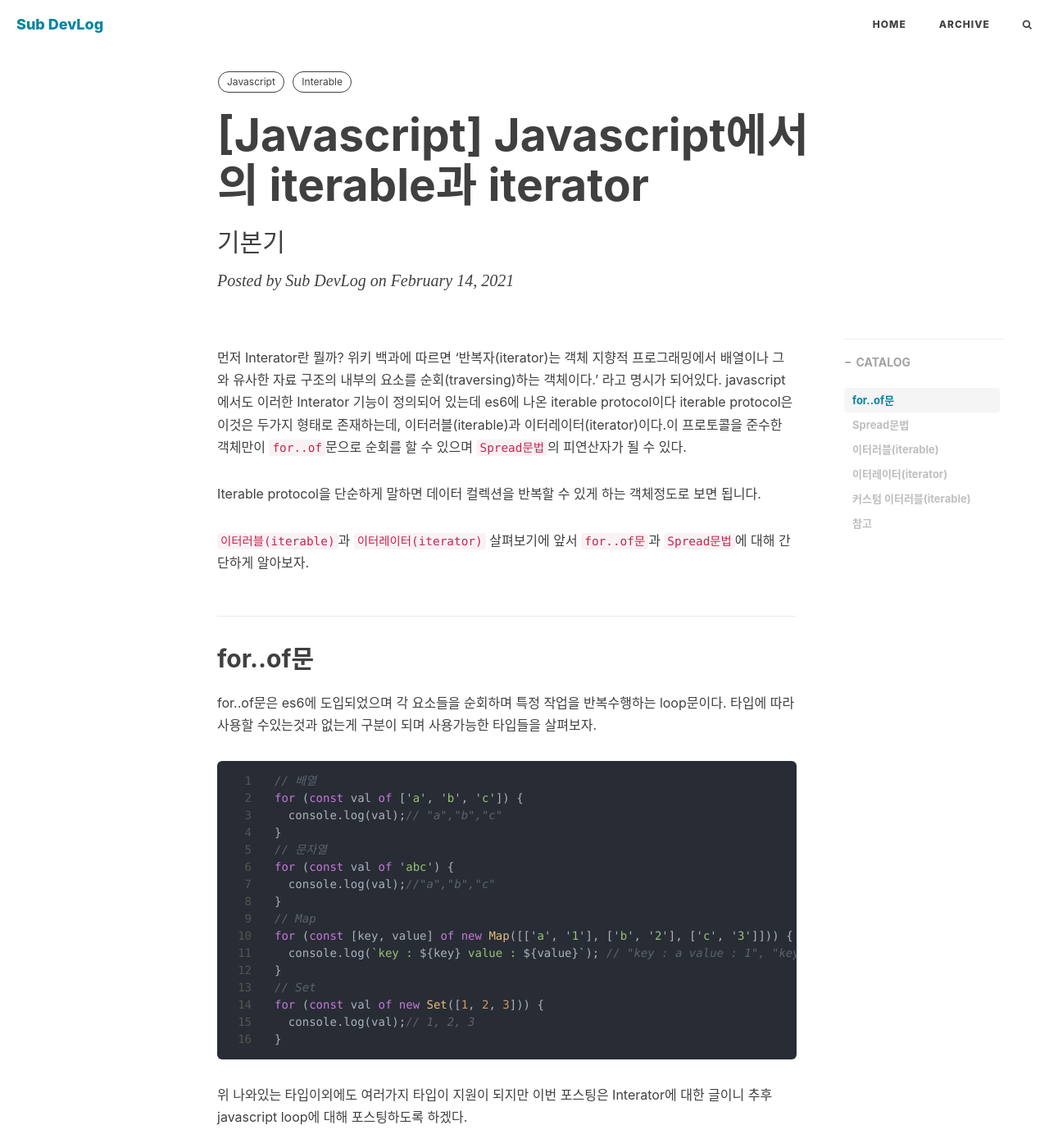
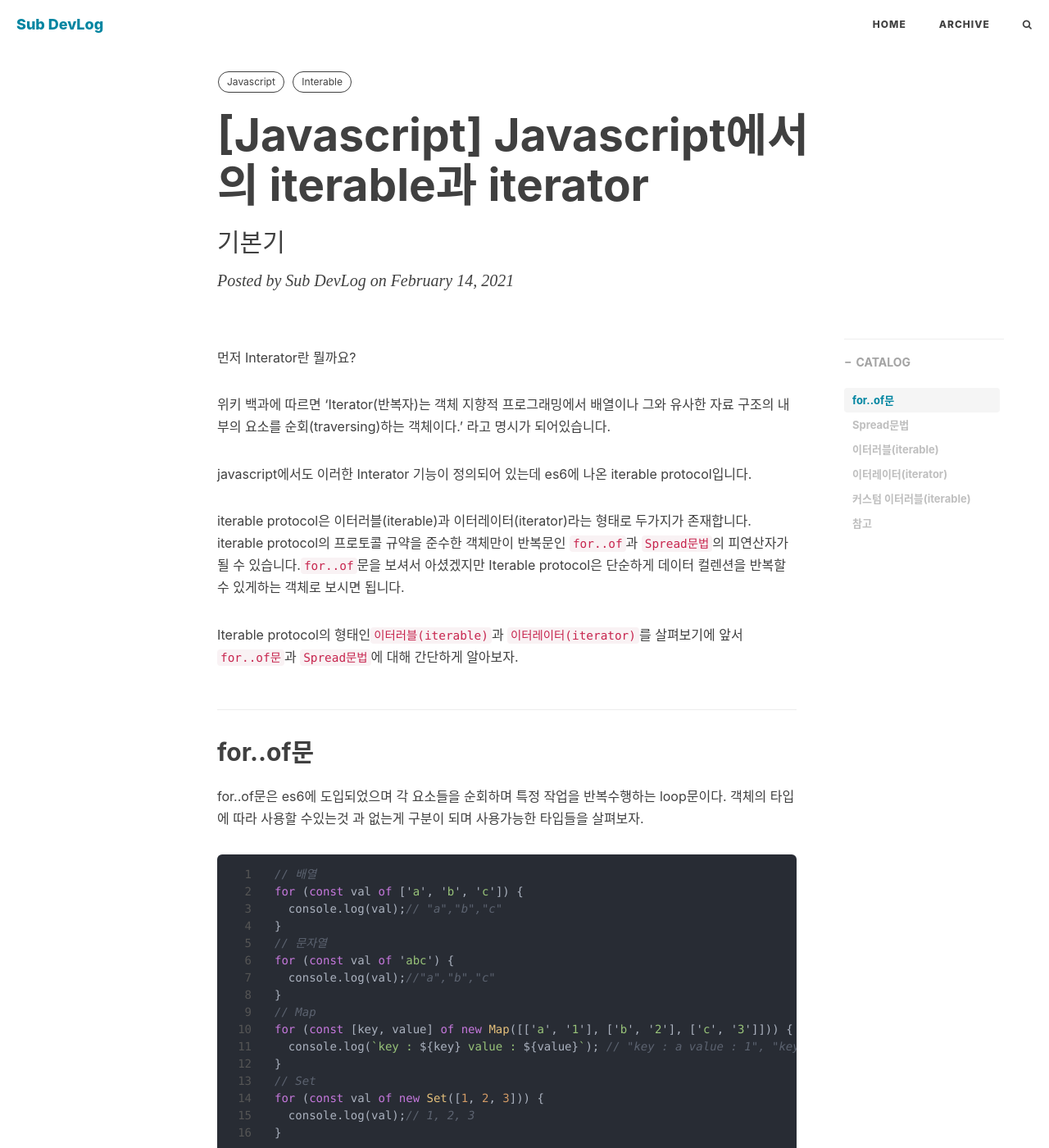
Before and after one commit to lss3070/Room19, a Jekyll site: the page built from _posts/2021-02-14-[Javascript]-interable 객체.md, in a window 1280 px wide and 1400 px high. Shown: the whole window at 82% size. Built offline with Jekyll 4.4.1, drawn with Linux system fonts in a browser that asks for light colours; nearby versions of some CDN libraries; library files that are not in the unit come from our copies; comment, search, counter and statistics services are not loaded; some of the changed text lies outside the part shown.

Commit message:
interable update

````diff
--- a/_posts/2021-02-14-[Javascript]-interable 객체.md
+++ b/_posts/2021-02-14-[Javascript]-interable 객체.md
@@ -10,20 +10,22 @@
     Interable
 ---
 
-먼저 Interator란 뭘까?
-위키 백과에 따르면 '반복자(iterator)는 객체 지향적 프로그래밍에서 배열이나 그와 유사한 자료 구조의 내부의 요소를 순회(traversing)하는 객체이다.' 라고 명시가 되어있다.
-javascript에서도 이러한 Interator 기능이 정의되어 있는데 es6에 나온 iterable protocol이다
-iterable protocol은 이것은 두가지 형태로 존재하는데, 이터러블(iterable)과 이터레이터(iterator)이다.이 프로토콜을 준수한 객체만이 `for..of`문으로 순회를 할 수 있으며 `Spread문법`의 피연산자가 될 수 있다.
+먼저 Interator란 뭘까요?
 
-Iterable protocol을 단순하게 말하면 데이터 컬렉션을 반복할 수 있게 하는 객체정도로 보면 됩니다.
+위키 백과에 따르면 'Iterator(반복자)는 객체 지향적 프로그래밍에서 배열이나 그와 유사한 자료 구조의 내부의 요소를 순회(traversing)하는 객체이다.' 라고 명시가 되어있습니다.
 
-`이터러블(iterable)`과 `이터레이터(iterator)` 살펴보기에 앞서 `for..of문`과 `Spread문법`에 대해 간단하게 알아보자.
+javascript에서도 이러한 Interator 기능이 정의되어 있는데 es6에 나온 iterable protocol입니다.
+
+iterable protocol은 이터러블(iterable)과 이터레이터(iterator)라는 형태로 두가지가 존재합니다.
+iterable protocol의 프로토콜 규약을 준수한 객체만이 반복문인 `for..of`과 `Spread문법`의 피연산자가 될 수 있습니다.`for..of`문을 보셔서 아셨겠지만 Iterable protocol은 단순하게 데이터 컬렌션을 반복할 수 있게하는 객체로 보시면 됩니다.
+
+Iterable protocol의 형태인`이터러블(iterable)`과 `이터레이터(iterator)`를 살펴보기에 앞서 `for..of문`과 `Spread문법`에 대해 간단하게 알아보자.
 
 
 for..of문
 ---
 for..of문은 es6에 도입되었으며 각 요소들을 순회하며 특정 작업을 반복수행하는 loop문이다.
-타입에 따라 사용할 수있는것과 없는게 구분이 되며 사용가능한 타입들을 살펴보자.
+객체의 타입에 따라 사용할 수있는것 과 없는게 구분이 되며 사용가능한 타입들을 살펴보자.
 
 ```js
 // 배열
@@ -67,9 +69,9 @@
 ---
 iterable protocol프로토콜에 기본적으로 이용되는 문법에 대해 알아보았으니 이제 `이터러블(iterable)`에 대해 알아보죠
 `이터러블(iterable)`은 객체의 멤버변수를 반복할 수 있는 객체입니다. `이터러블(iterable)`이 사용되기 위해선
-`이터레이터(interator)`메서드가 구현되어 있어야하며 객체 프로퍼티에는 [Symbol.interator]를 추가하여야 합니다.
+`이터레이터(interator)`메서드가 구현되어 있어야하며 객체 프로퍼티에는 [Symbol.interator]가 추가되어야 합니다.
 
- `이터러블(iterable)`객체에서 배열은 대표적으로 사용되므로 배열을 통해 `이터러블(iterable)`이 뭔지에 대해 알아보자.
+ `이터러블(iterable)`객체에서 배열은 대표적으로 기능이므로 배열을 통해 `이터러블(iterable)`에 대해 알아보자.
 
 ```js
 const array = [1, 2, 3];
@@ -82,15 +84,15 @@
 
 // 이터러블 프로토콜을 준수한 배열은 for...of 문에서 순회 가능하다.
 for (const item of array) {
-  console.log(item);
+  console.log(item); //1 2 3
 }
 
 for (const item of objarray) {
-  console.log(item);
+  console.log(item); //VM529:14 Uncaught ReferenceError: objarray is not defined
 }
 ```
 
-두개의 반복문을 비교해보자
+array 객체와 objarray객체 두개의 반복문을 비교해보자
 배열인 array 객체는 iteration 프로토콜 조건을 준수하기 때문에 `이터러블(iterable)`객체에서만 쓸 수 있는 for..of문을
 사용하지만 일반 객체인 obj는 iteration 프로토콜 조건을 준수하지 않았기 때문에 for..of문과 같은
 반복문이 순회하지 않으며 spread문법의 대상으로도 사용할 수 없다.
````
Also changed, not shown: _posts/2021-02-21-[Javascript]-Generate.md (+1 -1 lines).
